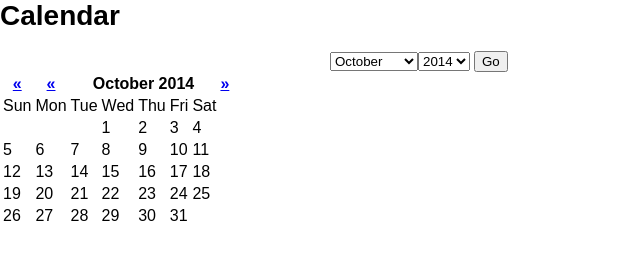
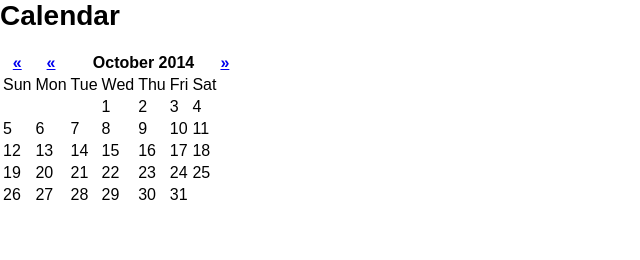
Before and after one commit to TheExceptionist/Zame012.github.io, a plain HTML site: page index.html in a window 1280 px wide. Shown: the whole page, without its empty margins (0-640 px from the left). Drawn offline with Linux system fonts and the light colour scheme; files that its build step writes are made by us from their sources.

Commit message:
updated Calender

```diff
--- a/index.html
+++ b/index.html
@@ -34,36 +34,7 @@
           padding-left: 330px;
         }
 	</style>
-<div class="caljumpdiv">
-	<form id="caljump" action="/caljump" method="post">
-		<input name="view" type="hidden" value="month">
-		<select name="month" class="cjmonth">
-			<option value="1">January</option>
-			<option value="2">February</option>
-			<option value="3">March</option>
-			<option value="4">April</option>
-			<option value="5">May</option>
-			<option value="6">June</option>
-			<option value="7">July</option>
-			<option value="8">August</option>
-			<option value="9">September</option>
-			<option value="10" selected="">October</option>
-			<option value="11">November</option>
-			<option value="12">December</option>
-		</select><select name="year" class="cjmonth">
-			<option value="2010">2010</option>
-			<option value="2011">2011</option>
-			<option value="2012">2012</option>
-			<option value="2013">2013</option>
-			<option value="2014" selected="">2014</option>
-			<option value="2015">2015</option>
-			<option value="2016">2016</option>
-			<option value="2017">2017</option>
-			<option value="2018">2018</option>
-		</select>
-		<input name="Go" class="cjsubmit" type="submit" value="Go">
-	</form>
-</div>
+
 <div class="event-calendar">
 	<div class="month-view">
 		<table>
```
